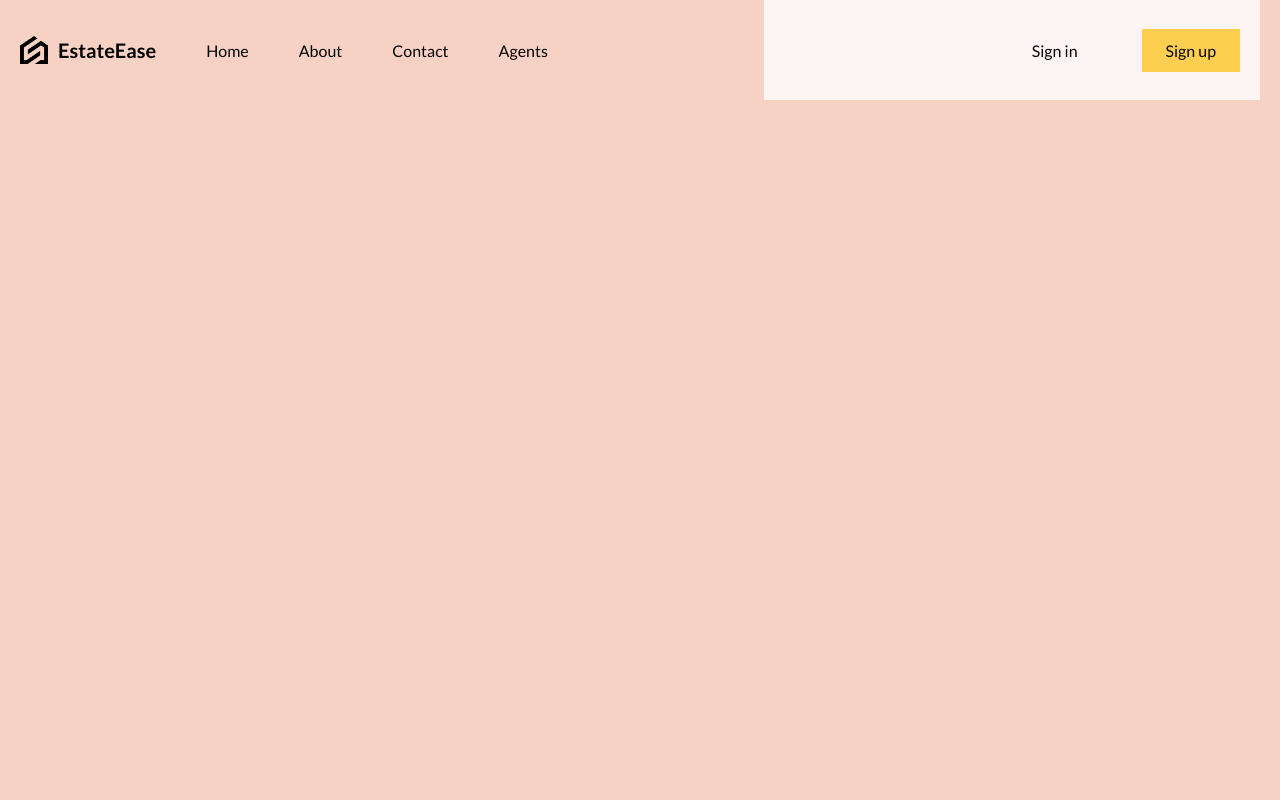
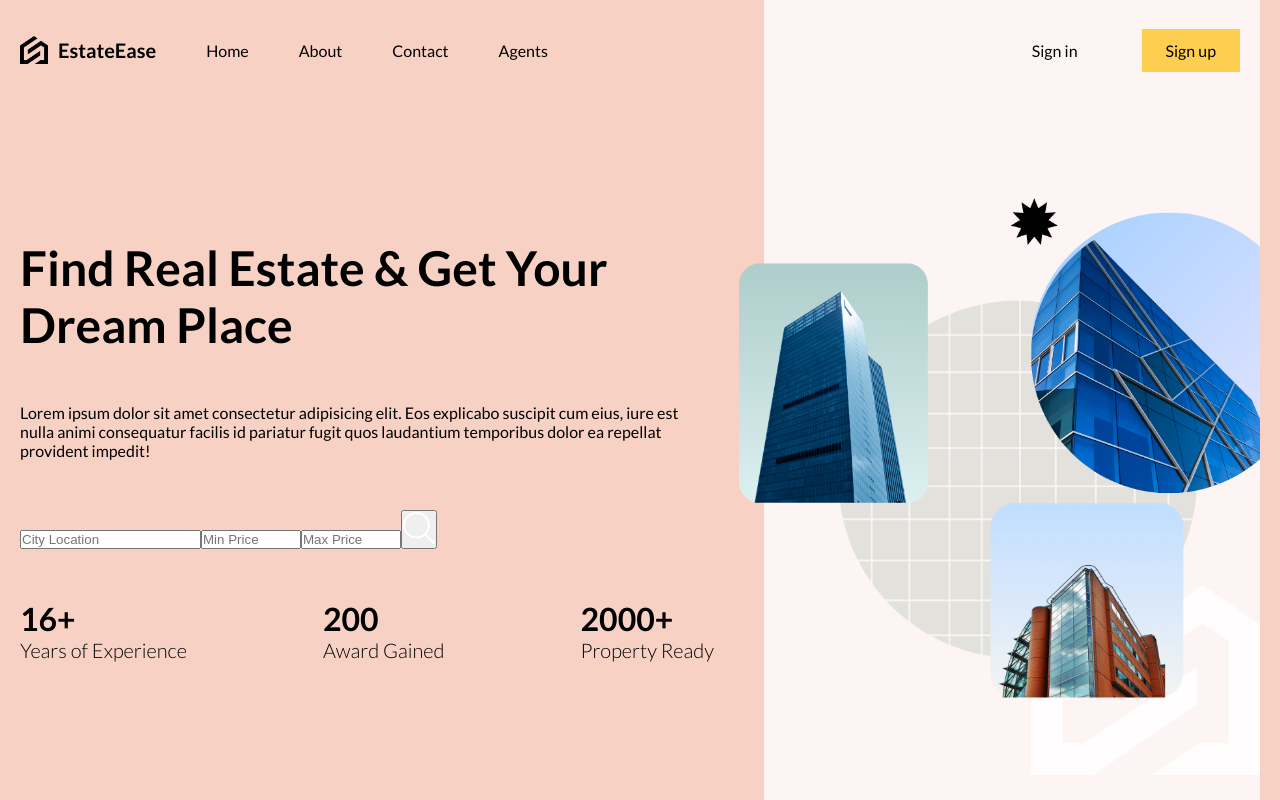
Before and after one commit to ishitagit2003/EstateEase, a React (Vite) app: page / in a window 1280 px wide. Shown: the top 800 px of the page. Built offline with nearby package versions, Linux system fonts and the light colour scheme.

Commit message:
Home page ui changed ans search bar added

```diff
--- a/src/App.jsx
+++ b/src/App.jsx
@@ -1,9 +1,16 @@
 import Navbar from "./components/navbar/Navbar"
+import HomePage from "./routes/homePage/homePage"
 import "./layout.scss"
+
 function App() {
   return (
     <div className="layout">
+      <div className="navbar">
       <Navbar/>
+      </div>
+      <div className="content">
+      <HomePage/>
+      </div>
     </div>
   )
 }
--- /dev/null
+++ b/src/components/searchBar/SearchBar.jsx
@@ -0,0 +1,30 @@
+import "./searchBar.scss";
+
+function SearchBar() {
+return (
+    <div className="searchBar">
+      <div className="type"></div>
+      <form>
+        <input type="text" name="location" placeholder="City Location" />
+        <input
+          type="number"
+          name="minPrice"
+          min={0}
+          max={10000000}
+          placeholder="Min Price"
+        />
+        <input
+          type="number"
+          name="maxPrice"
+          min={0}
+          max={10000000}
+          placeholder="Max Price"
+        />
+        <button>
+          <img src="/search.png" alt="" />
+        </button>
+      </form>
+      </div>
+)}
+
+export default SearchBar;
--- a/src/layout.scss
+++ b/src/layout.scss
@@ -1,12 +1,13 @@
 @import "./responsive.scss";
 .layout {
-    background-color: aqua;
     height: 100vh;
     max-width: 1366px;
     margin-left: auto;
     margin-right: auto;
     padding-left: 20px;
     padding-right: 20px;
+    display: flex;
+    flex-direction: column;
 
     @include lg {
         background-color: rgb(247, 210, 196);
@@ -22,4 +23,11 @@
         background-color: rgb(239, 200, 200);
         max-width: 640px;
       }
+
+      .content{
+        // height: 100vh-100px;
+        //navbar ki height 100px
+        flex:1;
+        //100px ko chorke rest
+      }
 }
--- /dev/null
+++ b/src/routes/homePage/homePage.jsx
@@ -0,0 +1,40 @@
+import SearchBar from "../../components/searchBar/SearchBar";
+import "./homePage.scss";
+
+function HomePage() {
+  return (
+    <div className="homePage">
+      <div className="textContainer">
+        <div className="wrapper">
+          <h1 className="title">Find Real Estate & Get Your Dream Place</h1>
+          <p>
+            Lorem ipsum dolor sit amet consectetur adipisicing elit. Eos
+            explicabo suscipit cum eius, iure est nulla animi consequatur
+            facilis id pariatur fugit quos laudantium temporibus dolor ea
+            repellat provident impedit!
+          </p>
+          <SearchBar />
+          <div className="boxes">
+            <div className="box">
+              <h1>16+</h1>
+              <h2>Years of Experience</h2>
+            </div>
+            <div className="box">
+              <h1>200</h1>
+              <h2>Award Gained</h2>
+            </div>
+            <div className="box">
+              <h1>2000+</h1>
+              <h2>Property Ready</h2>
+            </div>
+          </div>
+        </div>
+      </div>
+      <div className="imgContainer">
+        <img src="/bg.png" alt="" />
+      </div>
+    </div>
+  );
+}
+
+export default HomePage;
--- /dev/null
+++ b/src/routes/homePage/homePage.scss
@@ -0,0 +1,83 @@
+@import "../../responsive.scss";
+
+.homePage {
+  display: flex;
+  height: 100%;
+
+  .textContainer {
+    flex: 3;
+
+    .wrapper {
+      padding-right: 100px;
+      display: flex;
+      flex-direction: column;
+      justify-content: center;
+      gap: 50px;
+      height: 100%;
+
+      @include lg{
+        padding-right: 50px;
+      }
+
+      @include md{
+        padding: 0;
+      }
+
+      @include sm{
+        justify-content: flex-start;
+      }
+
+      .title {
+        font-size: 64px;
+
+        @include lg {
+          font-size: 48px;
+        }
+      }
+
+      .boxes {
+        display: flex;
+        justify-content: space-between;
+
+        @include sm {
+          display: none;
+        }
+
+        h1 {
+          font-size: 36px;
+
+          @include lg {
+            font-size: 32px;
+          }
+        }
+
+        h2 {
+          font-size: 20px;
+          font-weight: 300;
+        }
+      }
+    }
+  }
+
+  .imgContainer {
+    flex: 2;
+    background-color: #fcf5f3;
+    position: relative;
+    display: flex;
+    align-items: center;
+
+    @include md {
+      display: none;
+    }
+
+    img {
+      width: 115%;
+      position: absolute;
+      right: 0;
+
+      @include lg {
+        width: 105%;
+      }
+    }
+  }
+}
```
Also changed, not shown: src/components/searchBar/searchBar.scss (added).
